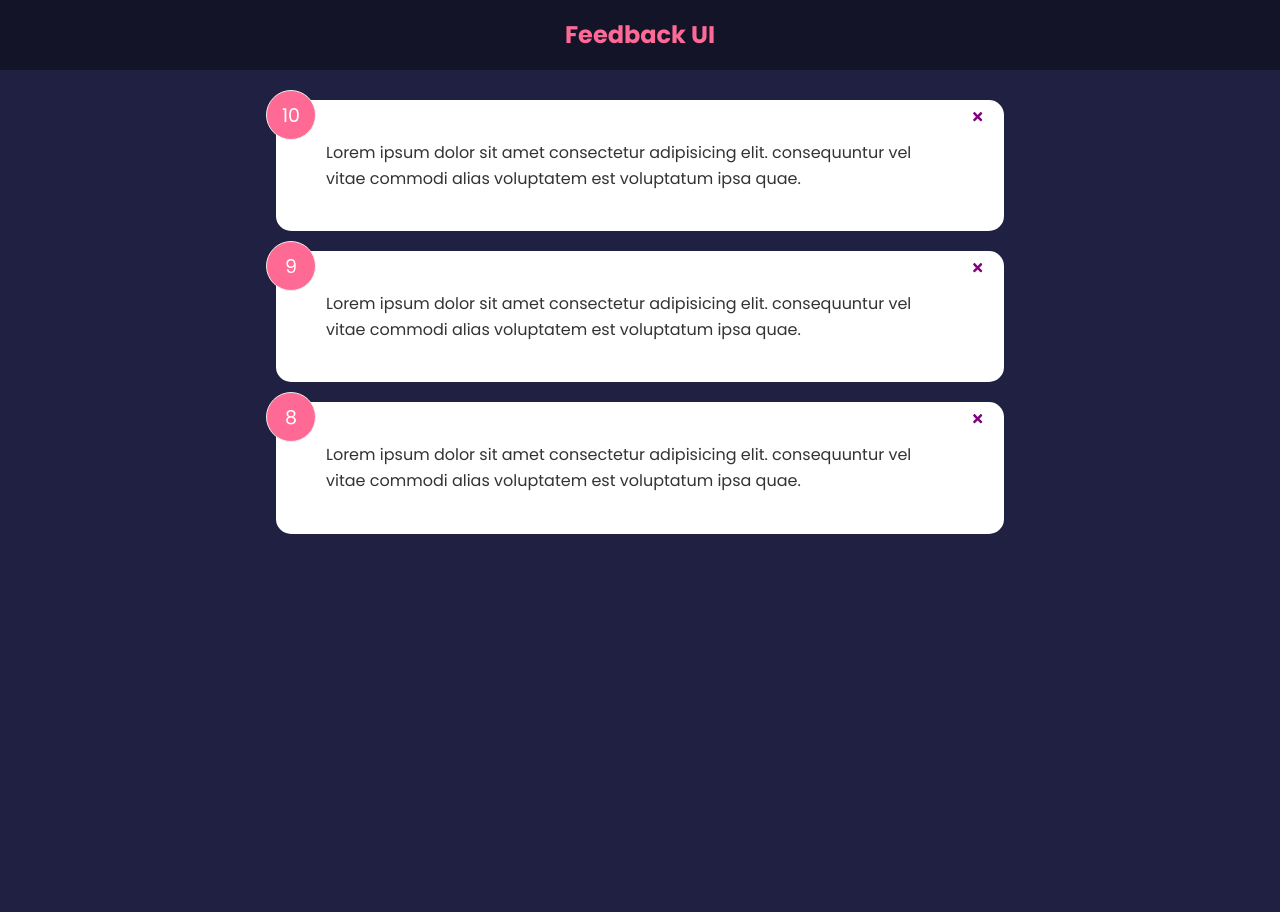
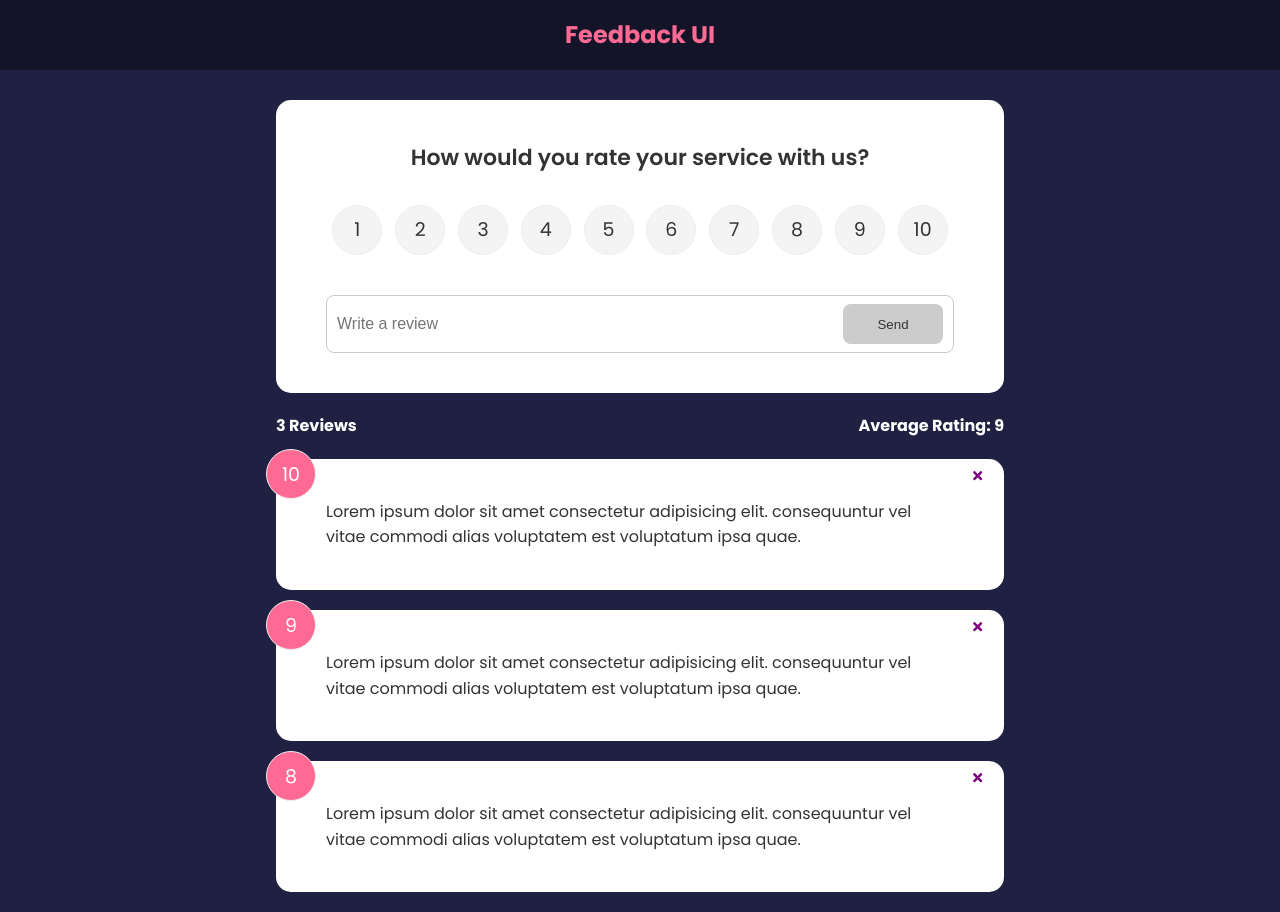
Before and after one commit to jeesondk/feedback-app, a React (Create React App) app: page / in a window 1280 px wide. Before the commit the page ends 800 px from the top, so only its background shows below. Built offline with nearby package versions, Linux system fonts and the light colour scheme.

Commit message:
feat: Added feedback card

```diff
--- a/src/App.js
+++ b/src/App.js
@@ -1,7 +1,10 @@
 import { useState } from "react"
+import {v4 as uuidv4} from "uuid"
 import Header from "./components/Header"
 import FeedbackData from "./data/feedbackData"
 import FeedbackList from "./components/FeedbackList"
+import FeedbackStats from "./components/FeedbackStats"
+import FeedbackForm from "./components/FeedbackForm"
 
 function App() {
     const [feedback, setFeedback] = useState(FeedbackData)
@@ -12,10 +15,17 @@
         }
     }
 
+    const addFeedback = (newFeedback) => {
+        newFeedback.id = uuidv4()
+        setFeedback([newFeedback, ...feedback])
+    }
+
 return (
         <>
             <Header />
             <div className="container">
+                <FeedbackForm handleAdd={addFeedback} />
+                <FeedbackStats feedback={feedback} />
                 <FeedbackList feedback = {feedback}
                 handleDelete={deleteFeedback} />
             </div>
--- /dev/null
+++ b/src/components/FeedbackForm.jsx
@@ -0,0 +1,64 @@
+import React from 'react'
+import { useState } from 'react'
+import Card from './shared/Card'
+import Button from './shared/Button'
+import RatingSelect from './RatingSelect'
+
+
+function FeedbackForm({handleAdd}) {
+  const [text, setText] = useState('')
+  const [rating, setRating] = useState('')
+  const [btnDisabled, setBtnDisabled] = useState(true)
+  const [message, setMessage] = useState('')
+
+    const handleTextChange = (e) => {
+        if(text === '') {
+            setBtnDisabled(true)
+            setMessage(null)
+        } else if(text !== '' && text.trim().length <= 10) {
+            setBtnDisabled(true)
+            setMessage('Text must be atleast 10 characters')
+        }
+        else{
+            setMessage(null)
+            setBtnDisabled(false)
+        }
+
+        setText(e.target.value)
+    }
+
+    const handleSubmit = (e) => {
+        e.preventDefault()
+        if(text.trim().length > 10){
+            const newFeedback = {
+                text,
+                rating
+            }
+            handleAdd(newFeedback)
+            setText('')
+        }
+    }
+
+    return (
+    <Card>
+        <form onSubmit={handleSubmit}>
+            <h2>How would you rate your service with us?</h2>
+            <RatingSelect select={(rating) => setRating(rating)}/>
+            <div className="input-group">
+                <input onChange={handleTextChange}
+                 type='text'
+                 placeholder='Write a review'
+                 value={text}
+                />
+                <Button type="submit" isDisabled={btnDisabled}>Send</Button>
+            </div>
+
+            {message && <div className='message'>{message}</div>}
+
+
+        </form>
+    </Card>
+  )
+}
+
+export default FeedbackForm
--- a/src/components/FeedbackList.jsx
+++ b/src/components/FeedbackList.jsx
@@ -23,7 +23,7 @@
 FeedbackList.propTypes = {
     feedback: PropTypes.arrayOf(
         PropTypes.shape({
-            id: PropTypes.number.isRequired,
+            id: PropTypes.string.isRequired,
             text: PropTypes.string.isRequired,
             rating: PropTypes.number.isRequired,
         })
--- /dev/null
+++ b/src/components/FeedbackStats.jsx
@@ -0,0 +1,26 @@
+import React from 'react'
+import PropTypes from 'prop-types'
+
+
+function FeedbackStats({feedback}) {
+
+    //Calulate rating average
+    let average = feedback.reduce((acc, cur) =>{
+        return acc + cur.rating
+    }, 0) / feedback.length
+
+    average = average.toFixed(1).replace(/[.,]0$/, '')
+
+  return (
+    <div className='feedback-stats'>
+      <h4>{feedback.length} Reviews</h4>
+      <h4>Average Rating: {isNaN(average)? 0 : average}</h4>
+    </div>
+  )
+}
+
+FeedbackStats.propTypes = {
+    feedback: PropTypes.array.isRequired,
+}
+
+export default FeedbackStats
--- /dev/null
+++ b/src/components/RatingSelect.jsx
@@ -0,0 +1,61 @@
+import React from 'react'
+import { useState } from 'react'
+
+
+
+function RatingSelect({select}) {
+    const [selected, setSelected] = useState()
+
+    const handleChange =(e) =>{
+        setSelected(+e.currentTarget.value)
+        select(+e.currentTarget.value)
+    }
+
+    return (
+    <ul className="rating">
+        <li>
+            <input type="radio" name="rating" id="num1" value='1' onChange={handleChange} checked={selected === 1} />
+            <label htmlFor="num1">1</label>
+        </li>
+        <li>
+            <input type="radio" name="rating" id="num2" value='2' onChange={handleChange} checked={selected === 2} />
+            <label htmlFor="num2">2</label>
+        </li>
+        <li>
+            <input type="radio" name="rating" id="num3" value='3' onChange={handleChange} checked={selected === 3} />
+            <label htmlFor="num3">3</label>
+        </li>
+        <li>
+            <input type="radio" name="rating" id="num4" value='4' onChange={handleChange} checked={selected === 4} />
+            <label htmlFor="num4">4</label>
+        </li>
+        <li>
+            <input type="radio" name="rating" id="num5" value='5' onChange={handleChange} checked={selected === 5} />
+            <label htmlFor="num5">5</label>
+        </li>
+        <li>
+            <input type="radio" name="rating" id="num6" value='6' onChange={handleChange} checked={selected === 6} />
+            <label htmlFor="num6">6</label>
+        </li>
+        <li>
+            <input type="radio" name="rating" id="num7" value='7' onChange={handleChange} checked={selected === 7} />
+            <label htmlFor="num7">7</label>
+        </li>
+        <li>
+            <input type="radio" name="rating" id="num8" value='8' onChange={handleChange} checked={selected === 8} />
+            <label htmlFor="num8">8</label>
+        </li>
+        <li>
+            <input type="radio" name="rating" id="num9" value='9' onChange={handleChange} checked={selected === 9} />
+            <label htmlFor="num9">9</label>
+        </li>
+        <li>
+            <input type="radio" name="rating" id="num10" value='10' onChange={handleChange} checked={selected === 10} />
+            <label htmlFor="num10">10</label>
+        </li>
+
+    </ul>
+  )
+}
+
+export default RatingSelect
--- /dev/null
+++ b/src/components/shared/Button.jsx
@@ -0,0 +1,26 @@
+import React from 'react'
+import PropTypes from 'prop-types'
+
+
+function Button({ children, version, type, isDisabled }) {
+  return (
+    <button type={type} disabled={isDisabled} className={`btn btn-${version}`}>
+      {children}
+      </button>
+  )
+}
+
+Button.defaultProps = {
+    version: 'primary',
+    type: 'button',
+    isDisabled: false
+}
+
+Button.propTypes = {
+    children: PropTypes.node.isRequired,
+    version: PropTypes.string,
+    type: PropTypes.string,
+    isDisabled: PropTypes.bool,
+}
+
+export default Button
--- a/src/data/feedbackData.js
+++ b/src/data/feedbackData.js
@@ -1,16 +1,16 @@
 const FeedbackData = [
     {
-        id: 1,
+        id: '1',
         rating: 10,
         text: 'Lorem ipsum dolor sit amet consectetur adipisicing elit. consequuntur vel vitae commodi alias voluptatem est voluptatum ipsa quae.',
       },
       {
-        id: 2,
+        id: '2',
         rating: 9,
         text: 'Lorem ipsum dolor sit amet consectetur adipisicing elit. consequuntur vel vitae commodi alias voluptatem est voluptatum ipsa quae.',
       },
       {
-        id: 3,
+        id: '3',
         rating: 8,
         text: 'Lorem ipsum dolor sit amet consectetur adipisicing elit. consequuntur vel vitae commodi alias voluptatem est voluptatum ipsa quae.',
       },
```
